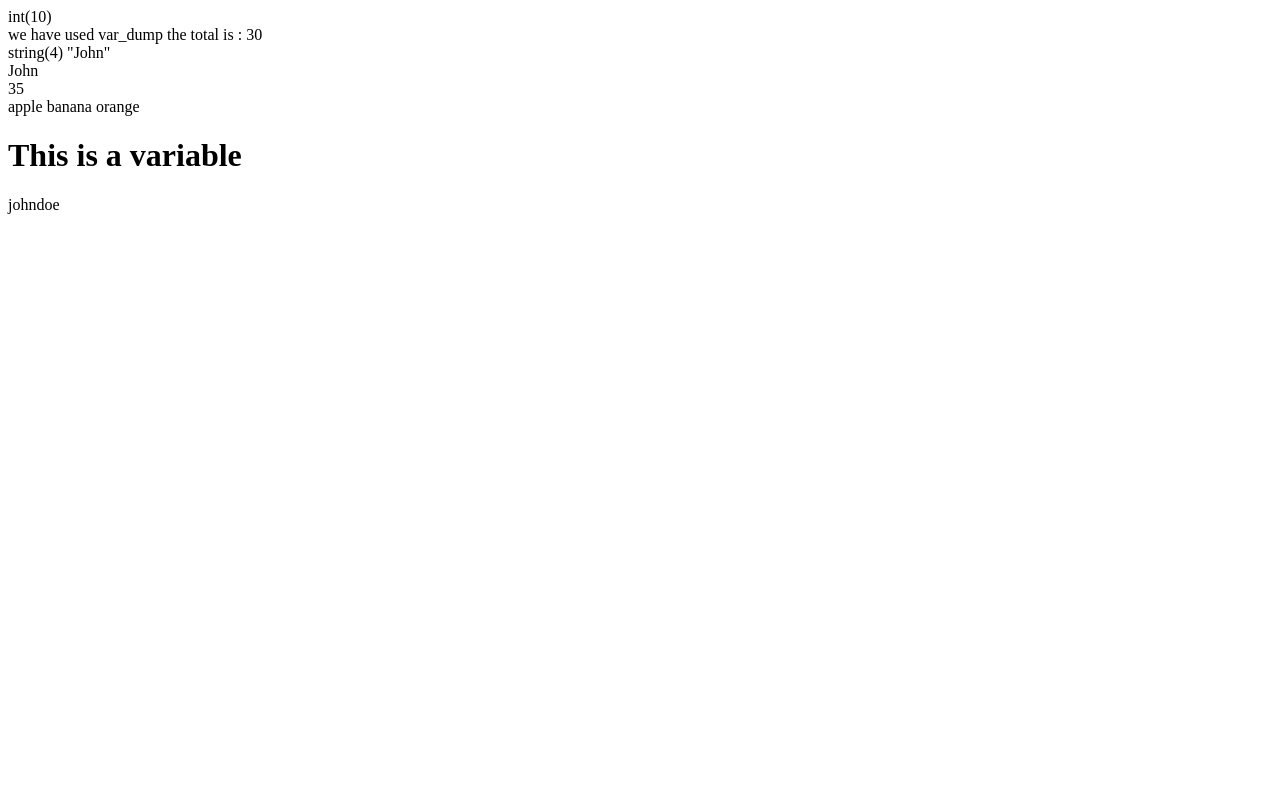
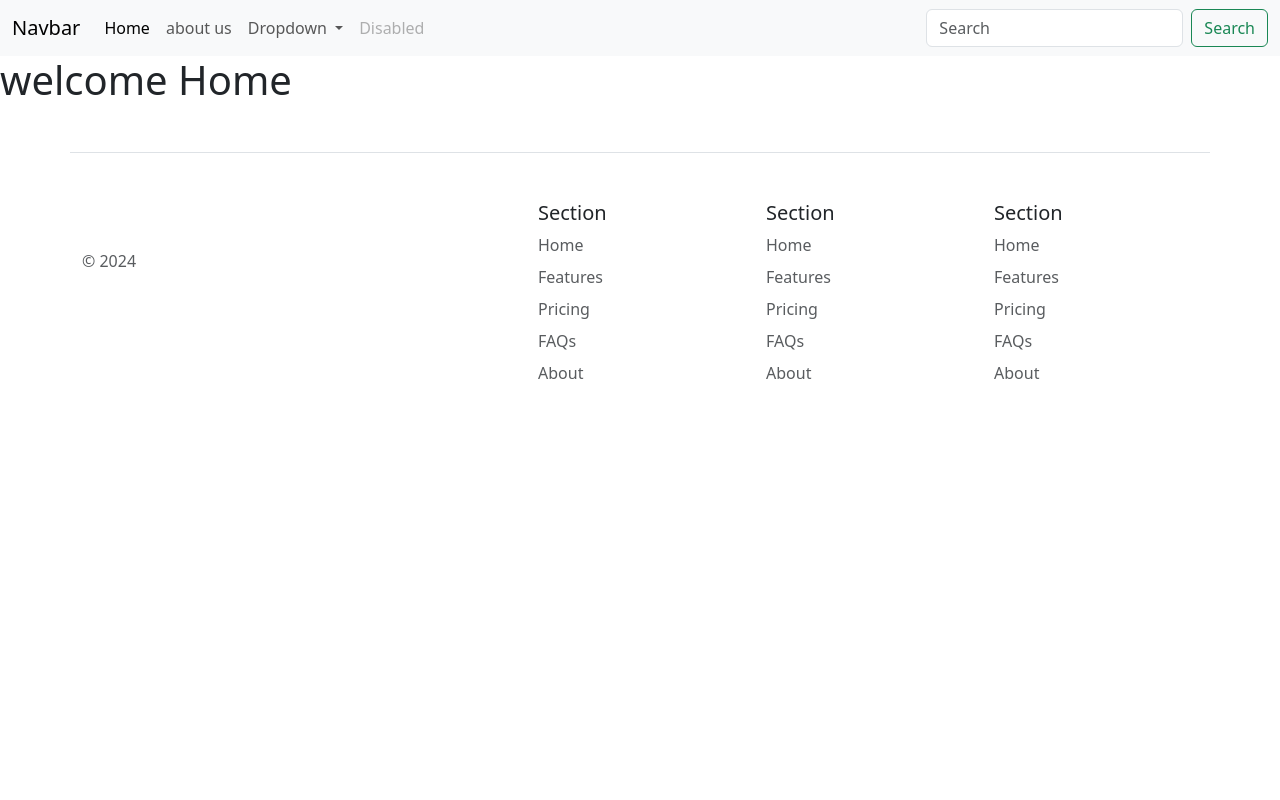
Before and after one commit to CrispinManda/php-Spotify, a PHP site: page / in a window 1280 px wide. Run offline with PHP 8.4, Linux system fonts and the light colour scheme.

Commit message:
added header footer about index and navbar files with include statement

```diff
--- /dev/null
+++ b/about.php
@@ -0,0 +1,5 @@
+<?php include 'header.php'; ?>
+<?php include 'navbar.php'; ?>
+<h1> ABOUT PAGE</h1>
+
+<?php include 'footer.php'; ?>
--- /dev/null
+++ b/footer.php
@@ -0,0 +1,51 @@
+
+<div class="container">
+  <footer class="row row-cols-1 row-cols-sm-2 row-cols-md-5 py-5 my-5 border-top">
+    <div class="col mb-3">
+      <a href="/" class="d-flex align-items-center mb-3 link-body-emphasis text-decoration-none">
+        <svg class="bi me-2" width="40" height="32"><use xlink:href="#bootstrap"/></svg>
+      </a>
+      <p class="text-body-secondary">&copy; 2024</p>
+    </div>
+
+    <div class="col mb-3">
+
+    </div>
+
+    <div class="col mb-3">
+      <h5>Section</h5>
+      <ul class="nav flex-column">
+        <li class="nav-item mb-2"><a href="#" class="nav-link p-0 text-body-secondary">Home</a></li>
+        <li class="nav-item mb-2"><a href="#" class="nav-link p-0 text-body-secondary">Features</a></li>
+        <li class="nav-item mb-2"><a href="#" class="nav-link p-0 text-body-secondary">Pricing</a></li>
+        <li class="nav-item mb-2"><a href="#" class="nav-link p-0 text-body-secondary">FAQs</a></li>
+        <li class="nav-item mb-2"><a href="#" class="nav-link p-0 text-body-secondary">About</a></li>
+      </ul>
+    </div>
+
+    <div class="col mb-3">
+      <h5>Section</h5>
+      <ul class="nav flex-column">
+        <li class="nav-item mb-2"><a href="#" class="nav-link p-0 text-body-secondary">Home</a></li>
+        <li class="nav-item mb-2"><a href="#" class="nav-link p-0 text-body-secondary">Features</a></li>
+        <li class="nav-item mb-2"><a href="#" class="nav-link p-0 text-body-secondary">Pricing</a></li>
+        <li class="nav-item mb-2"><a href="#" class="nav-link p-0 text-body-secondary">FAQs</a></li>
+        <li class="nav-item mb-2"><a href="#" class="nav-link p-0 text-body-secondary">About</a></li>
+      </ul>
+    </div>
+
+    <div class="col mb-3">
+      <h5>Section</h5>
+      <ul class="nav flex-column">
+        <li class="nav-item mb-2"><a href="#" class="nav-link p-0 text-body-secondary">Home</a></li>
+        <li class="nav-item mb-2"><a href="#" class="nav-link p-0 text-body-secondary">Features</a></li>
+        <li class="nav-item mb-2"><a href="#" class="nav-link p-0 text-body-secondary">Pricing</a></li>
+        <li class="nav-item mb-2"><a href="#" class="nav-link p-0 text-body-secondary">FAQs</a></li>
+        <li class="nav-item mb-2"><a href="#" class="nav-link p-0 text-body-secondary">About</a></li>
+      </ul>
+    </div>
+  </footer>
+</div>
+<script src="https://cdn.jsdelivr.net/npm/bootstrap@5.3.3/dist/js/bootstrap.bundle.min.js" integrity="sha384-YvpcrYf0tY3lHB60NNkmXc5s9fDVZLESaAA55NDzOxhy9GkcIdslK1eN7N6jIeHz" crossorigin="anonymous"></script>
+</body>
+</html>
--- /dev/null
+++ b/header.php
@@ -0,0 +1,9 @@
+<!DOCTYPE html>
+<html lang="en">
+<head>
+    <meta charset="UTF-8">
+    <meta name="viewport" content="width=device-width, initial-scale=1.0">
+    <title>Spotify</title>
+    <link href="https://cdn.jsdelivr.net/npm/bootstrap@5.3.3/dist/css/bootstrap.min.css" rel="stylesheet" integrity="sha384-QWTKZyjpPEjISv5WaRU9OFeRpok6YctnYmDr5pNlyT2bRjXh0JMhjY6hW+ALEwIH" crossorigin="anonymous">
+</head>
+<body>
--- a/index.php
+++ b/index.php
@@ -1,61 +1,12 @@
-
-<?php
-
-// variables
-
-$x = 10;
-
-echo '<br>' . var_dump($x) . 'we have used var_dump'; '</br>';
+<?php include 'header.php';
+include 'navbar.php'; ?>
 
 
-$y = 20;
-
-$total = $x + $y;
-
-// output
-echo " the total is :" . ' '.  $total . '<br>';
-
-$name = "John"; '<br>';
-echo var_dump($name); '<br>';
-
-echo '<br>'. $name;
-
-$age = 35;
-
-echo '<br>'. $age;
-
-$fruit = array ('apple', 'banana', 'orange');
-
-echo '<br>'. $fruit[0] . ' ' . $fruit[1] . ' ' . $fruit[2] ;
+<h1> welcome Home</h1>
 
 
 
 
 
 
-
-?>
-
-
-
-
-
-
-
-<!DOCTYPE html>
-<html lang="en">
-<head>
-    <meta charset="UTF-8">
-    <meta name="viewport" content="width=device-width, initial-scale=1.0">
-    <title>Document</title>
-</head>
-<body>
-    <?php
-     $name = 'johndoe';
-
-    echo ' <h1>This is a variable  </h1>'. $name
-    ?>
-
-
-</body>
-</html>
+<?php include 'footer.php'; ?>
--- /dev/null
+++ b/navbar.php
@@ -0,0 +1,36 @@
+<nav class="navbar navbar-expand-lg bg-body-tertiary">
+  <div class="container-fluid">
+    <a class="navbar-brand" href="#">Navbar</a>
+    <button class="navbar-toggler" type="button" data-bs-toggle="collapse" data-bs-target="#navbarSupportedContent" aria-controls="navbarSupportedContent" aria-expanded="false" aria-label="Toggle navigation">
+      <span class="navbar-toggler-icon"></span>
+    </button>
+    <div class="collapse navbar-collapse" id="navbarSupportedContent">
+      <ul class="navbar-nav me-auto mb-2 mb-lg-0">
+        <li class="nav-item">
+          <a class="nav-link active" aria-current="page" href="#">Home</a>
+        </li>
+        <li class="nav-item">
+          <a class="nav-link" href="about.php">about us</a>
+        </li>
+        <li class="nav-item dropdown">
+          <a class="nav-link dropdown-toggle" href="#" role="button" data-bs-toggle="dropdown" aria-expanded="false">
+            Dropdown
+          </a>
+          <ul class="dropdown-menu">
+            <li><a class="dropdown-item" href="#">Action</a></li>
+            <li><a class="dropdown-item" href="#">Another action</a></li>
+            <li><hr class="dropdown-divider"></li>
+            <li><a class="dropdown-item" href="#">Something else here</a></li>
+          </ul>
+        </li>
+        <li class="nav-item">
+          <a class="nav-link disabled" aria-disabled="true">Disabled</a>
+        </li>
+      </ul>
+      <form class="d-flex" role="search">
+        <input class="form-control me-2" type="search" placeholder="Search" aria-label="Search">
+        <button class="btn btn-outline-success" type="submit">Search</button>
+      </form>
+    </div>
+  </div>
+</nav>
```
